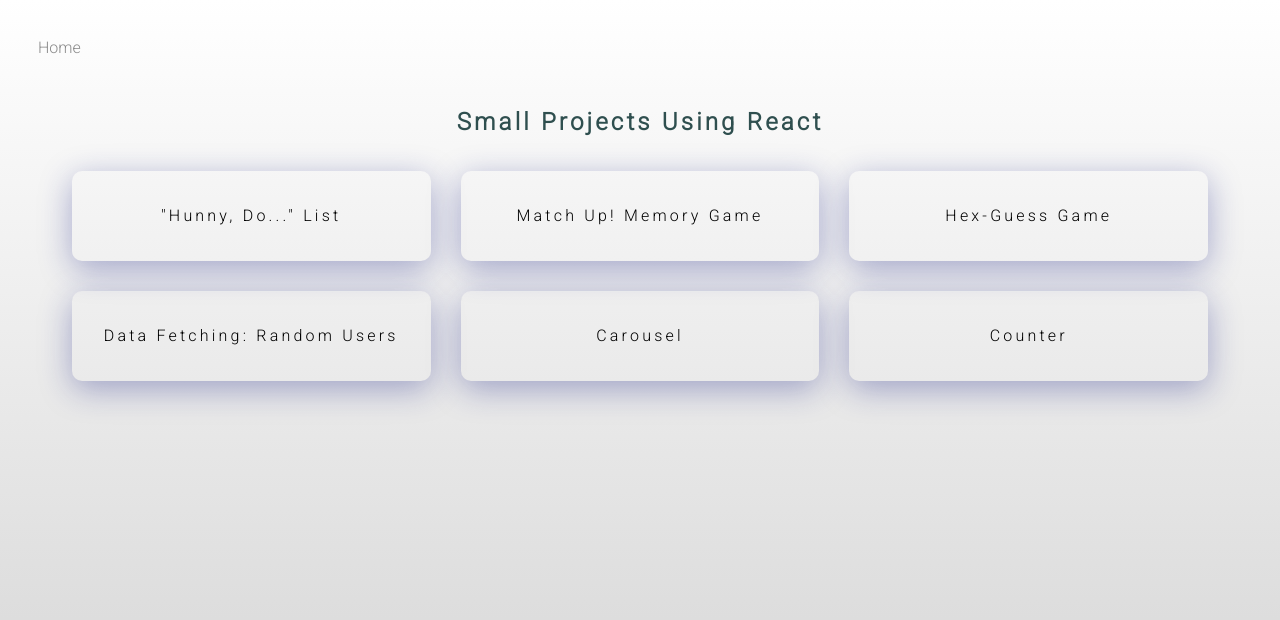
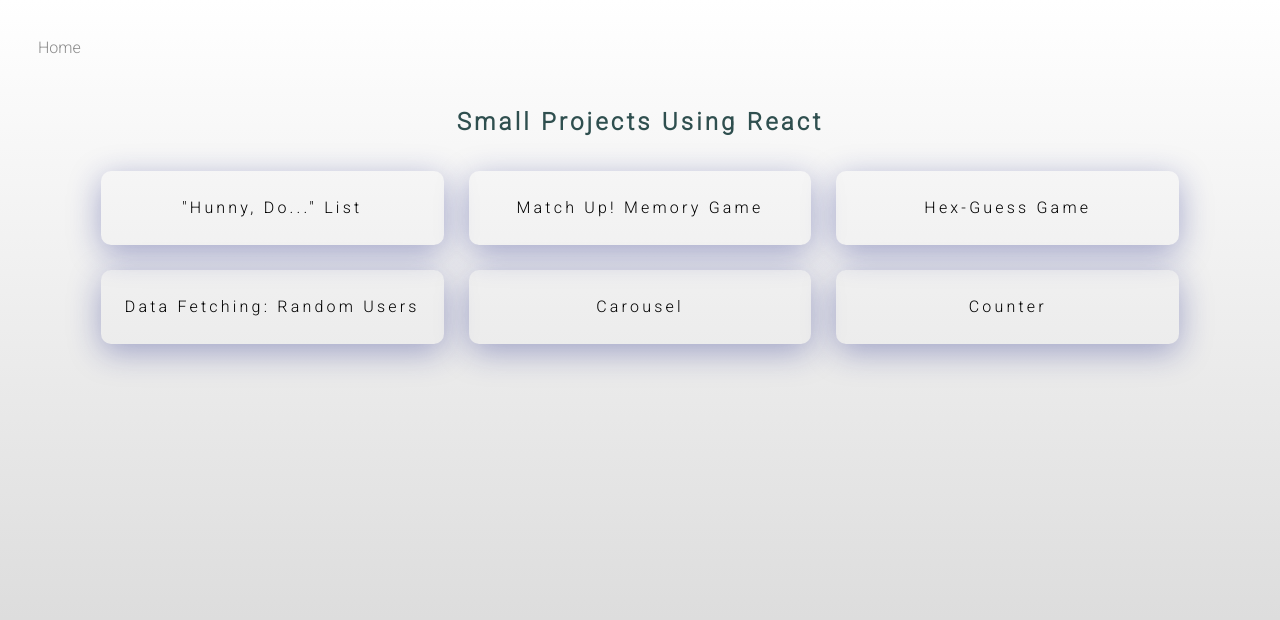
Before and after one commit to tiffmc1/small-react-projects, a React (Create React App) app: page / in a window 1280 px wide. Shown: the top 620 px of the page. Built offline with nearby package versions, Linux system fonts and the light colour scheme; a web font is replaced by a local one.

Commit message:
home.css -- corrected large styling

```diff
--- a/src/home.css
+++ b/src/home.css
@@ -29,7 +29,7 @@ html {
 .home-link-wrapper {
 	display: grid;
 	grid-template-columns: repeat(3, 1fr);
-	gap: 30px;
+	gap: 25px;
 }
 
 .home-link {
@@ -39,7 +39,7 @@ html {
 	box-shadow: 0 8px 32px 0 rgba(31, 38, 135, 0.37);
 	border-radius: 10px;
 	color: black;
-	padding: 2rem;
+	padding: 1.5rem;
 	text-decoration: none;
 }
 
```
